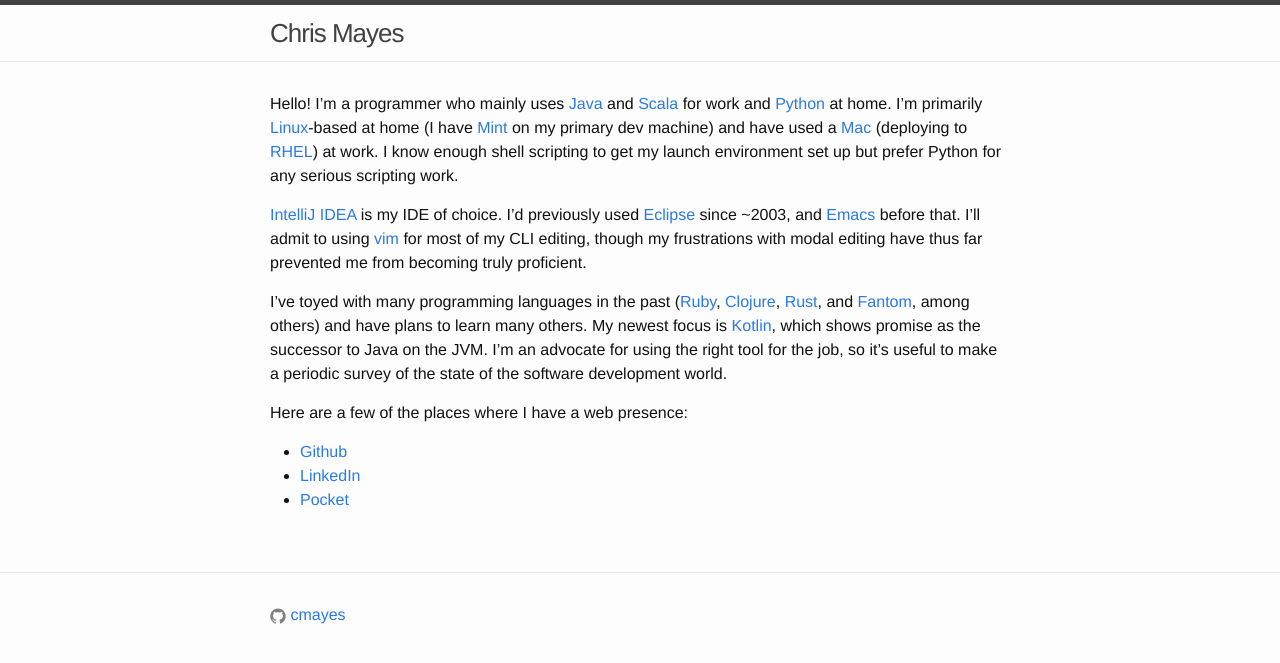
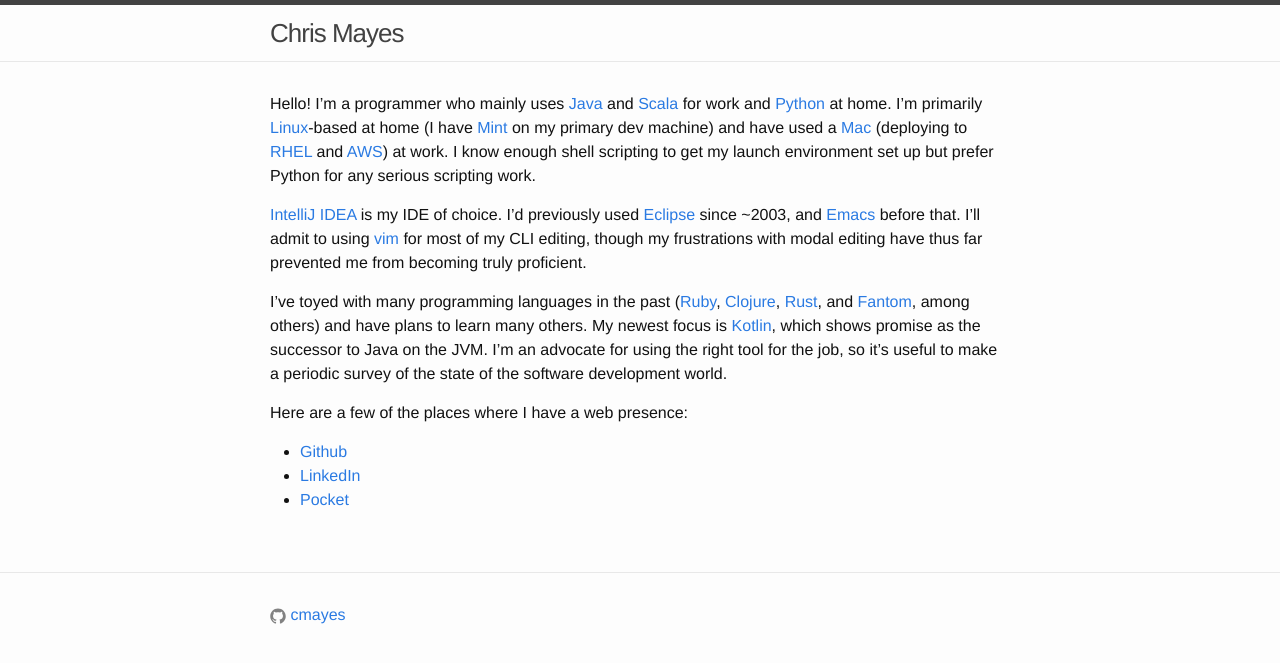
Before and after one commit to cmayes/cmayes.github.io, a Jekyll site: the page built from index.md, in a window 1280 px wide. Shown: the top 663 px of the page. Built offline with Jekyll 4.4.1, drawn with Linux system fonts in a browser that asks for light colours.

Commit message:
Added AWS reference.

```diff
--- a/index.md
+++ b/index.md
@@ -4,9 +4,9 @@ layout: page
 Hello!  I'm a programmer who mainly uses [Java][java] and [Scala][scala] for work and
 [Python][python]
 at home. I'm primarily [Linux][linux]-based at home (I have [Mint][mint] on
-my primary dev machine) and have used a [Mac][mac] (deploying to [RHEL][rhel]) at work.
-I know enough shell scripting to get my launch environment set up but prefer Python
-for any serious scripting work.
+my primary dev machine) and have used a [Mac][mac] (deploying to [RHEL][rhel]
+and [AWS][aws]) at work. I know enough shell scripting to get my launch environment
+set up but prefer Python for any serious scripting work.
 
 [IntelliJ IDEA][idea] is my IDE of choice. I'd previously used
 [Eclipse][eclipse] since ~2003, and [Emacs][emacs] before that. I'll admit to using
@@ -45,3 +45,4 @@ Here are a few of the places where I have a web presence:
 [kotlin]:   https://kotlinlang.org/
 [scala]:    https://www.scala-lang.org/
 [mint]:     https://linuxmint.com/
+[aws]:      https://aws.amazon.com/
```
